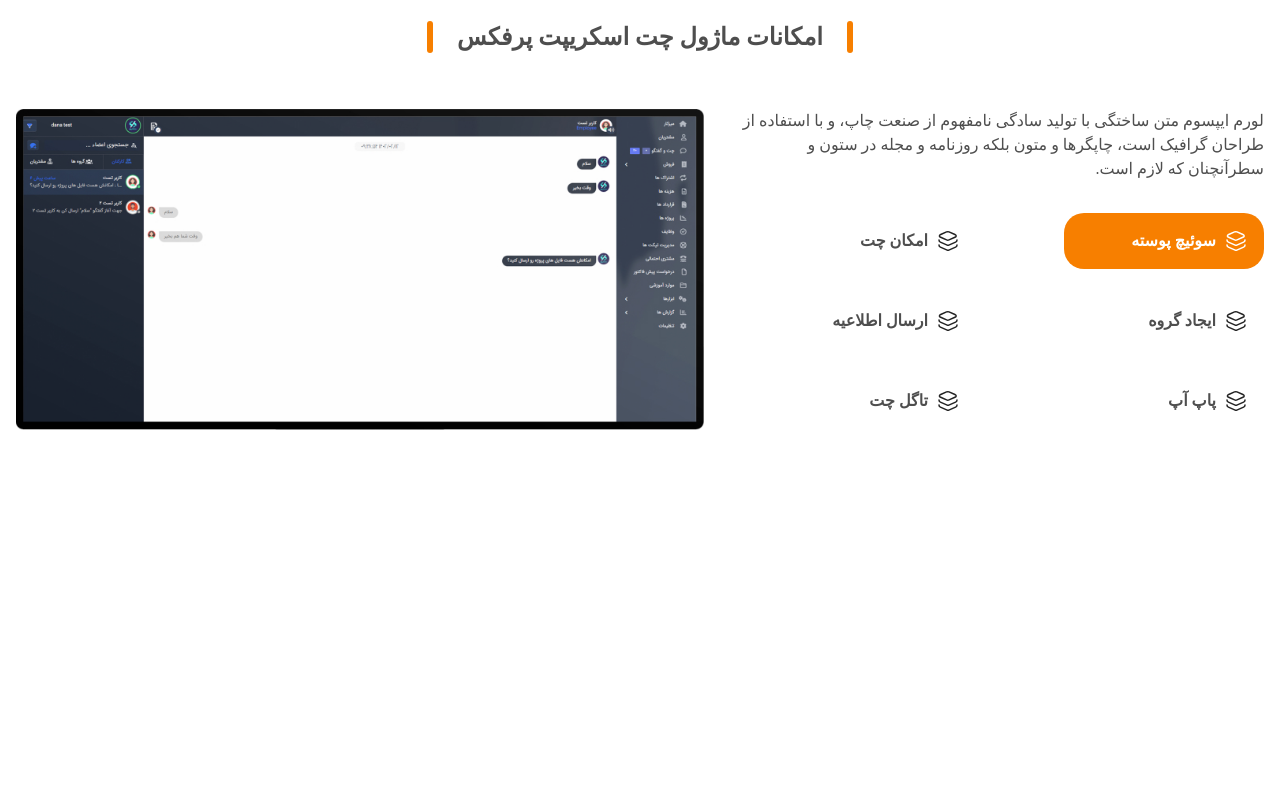
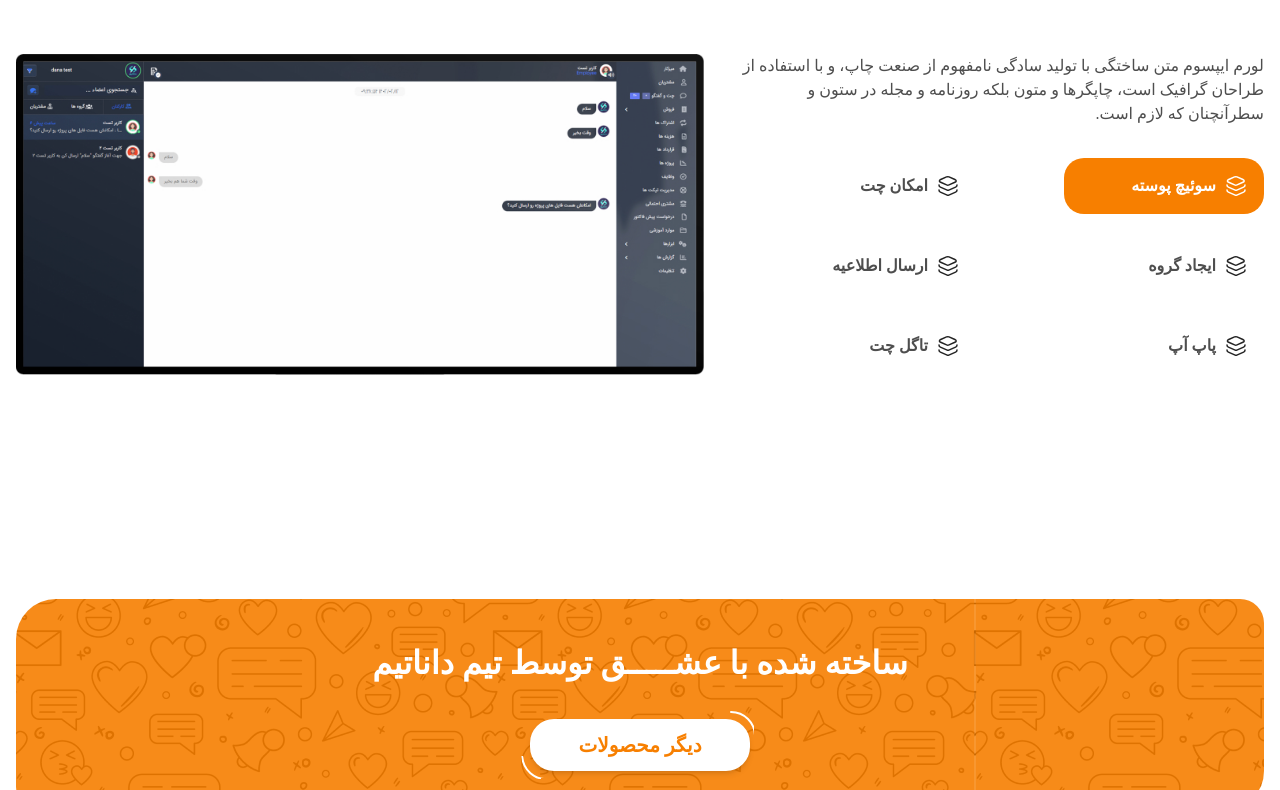
Before and after one commit to mahyarErshad/perfex-chat, a React (Create React App) app: page / in a window 1280 px wide. Shown: the part 2010-2800 px from the top of the page. Before the commit the page ends 2440 px from the top, so only its background shows below. Built offline with nearby package versions, Linux system fonts and the light colour scheme; a web font is replaced by a local one.

Commit message:
MyButton gets classname

```diff
--- a/src/Components/DanaTeamSection/DanaTeamSection.jsx
+++ b/src/Components/DanaTeamSection/DanaTeamSection.jsx
@@ -1,13 +1,15 @@
-import React from 'react'
+import React from "react";
+import MyButton from "../Utils/MyButton/MyButton";
 
 function DanaTeamSection() {
   return (
-    <section className='w-full px-4'>
-    <div className=''>
-
-    </div>
+    <section id="team" className="w-full px-4 flex-center">
+      <div className="hero-section max-md:mt-24 py-10 md:mt-56 w-full max-w-[82.5rem] rounded-custom flex-center flex-col gap-8">
+        <p className="max-md:text-xl md:text-[2rem] text-white font-semibold">ساخته شده با عشـــــق توسط تیم داناتیم</p>
+        <MyButton white text="دیگر محصولات" href="#" />
+      </div>
     </section>
-  )
+  );
 }
 
-export default DanaTeamSection
+export default DanaTeamSection;
--- a/src/Components/Utils/MyButton/MyButton.jsx
+++ b/src/Components/Utils/MyButton/MyButton.jsx
@@ -1,11 +1,11 @@
 import React from "react";
 import styles from "./styles.module.css";
 
-const MyButton = ({ href, text, white }) => {
+const MyButton = ({ href, text, white, className }) => {
   const buttonClass = white ? `${styles["white-button"]}` : `${styles["primary-button"]}`;
   const colorClass = white ? `bg-white text-primary` : `bg-primary text-white`;
   return (
-    <a href={href} target="_blank" rel="noopener noreferrer" className={`${styles["my-button"]} ${colorClass} ${buttonClass} min-w-[13.5625rem] shadow-md mt-[3.4375rem] py-3 px-12 text-xl font-semibold flex-center rounded-3xl hover:opacity-90 duration-300 relative`}>
+    <a href={href} target="_blank" rel="noopener noreferrer" className={`${styles["my-button"]} ${colorClass} ${buttonClass} ${className} min-w-[13.5625rem] shadow-md py-3 px-12 text-xl font-semibold flex-center rounded-3xl hover:opacity-90 duration-300 relative`}>
       {text}
     </a>
   );
--- a/src/index.css
+++ b/src/index.css
@@ -113,11 +113,14 @@ body,
 .react-tabs__tab[aria-selected="true"] svg {
   stroke: white;
 }
+.rounded-custom {
+  border-radius: 2.5rem 1.5rem;
+}
 @media (max-width: 455px) {
   .grid-1 {
     grid-template-columns: 1fr !important;
   }
-  .react-tabs__tab{
+  .react-tabs__tab {
     width: 100% !important;
   }
 }
```
